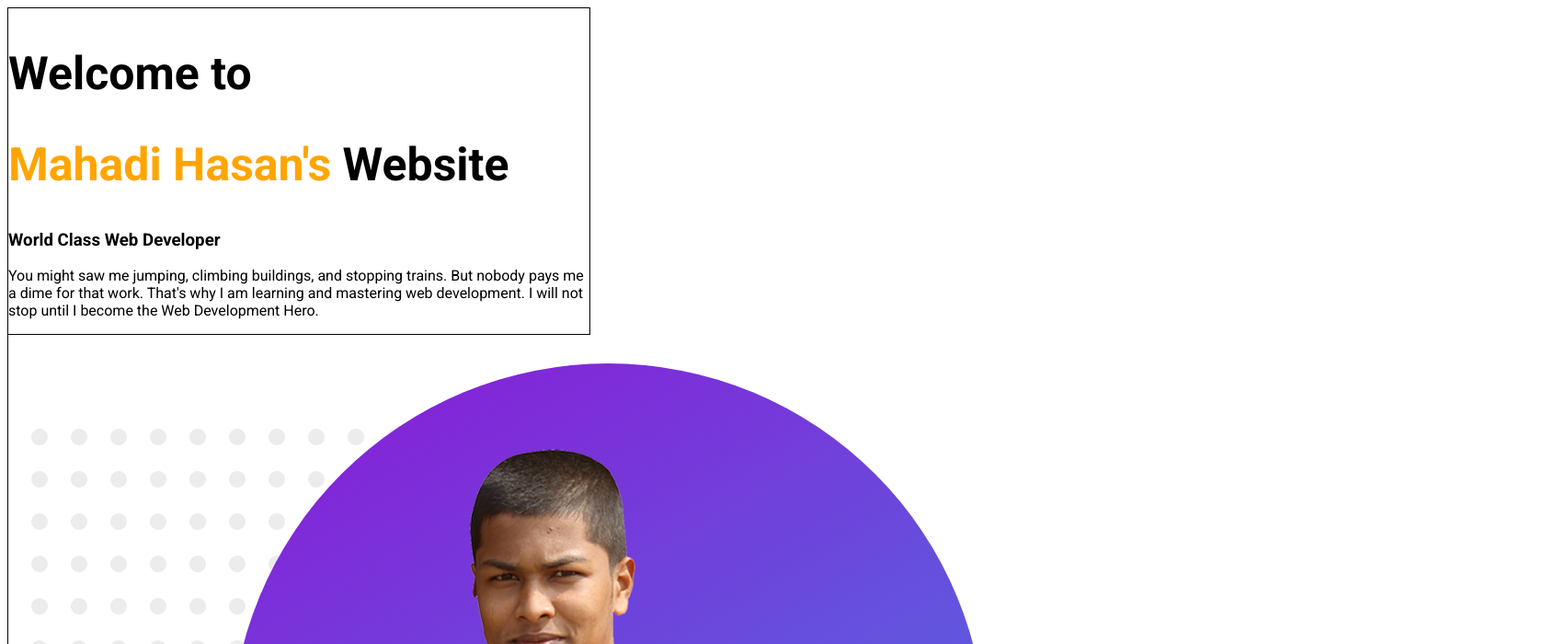
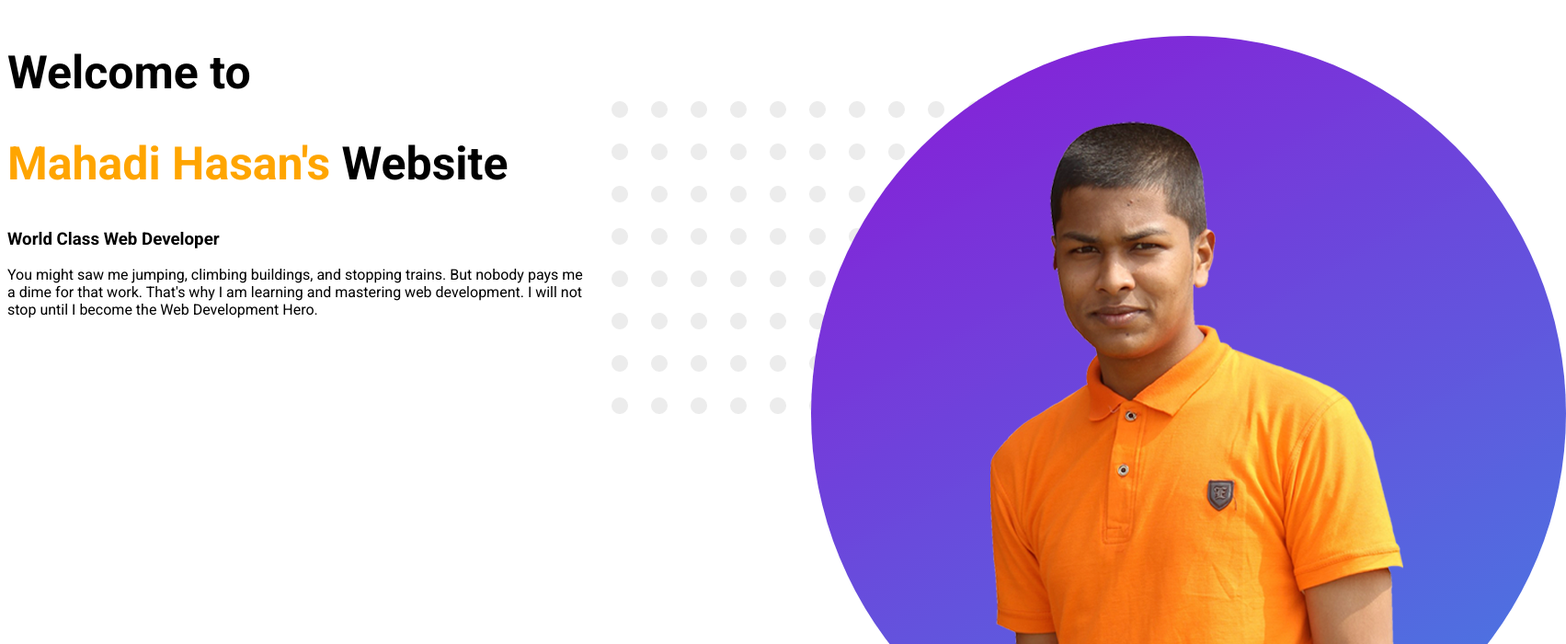
Before and after one commit to mahadi570/portfolio, a plain HTML site: page index.html in a window 1280 px wide. Shown: the top 700 px of the page at 92% size, 1703 px wide, since content can reach past the window. Drawn offline with Linux system fonts and the light colour scheme.

Commit message:
solved float

```diff
--- a/style.css
+++ b/style.css
@@ -7,16 +7,13 @@ h1{
 .name-highlight{
     color: orange;
 }
-#firstsection{
-    width: 100%;
-}
+
 .firstdiv{
     width: 50%;
     float: left;
-    border:1px solid black;
-    display: inline-block;
+
 }
 .seconddiv{
     width: 50%;
-    border:1px solid black;
+    float : left;
 }
```
